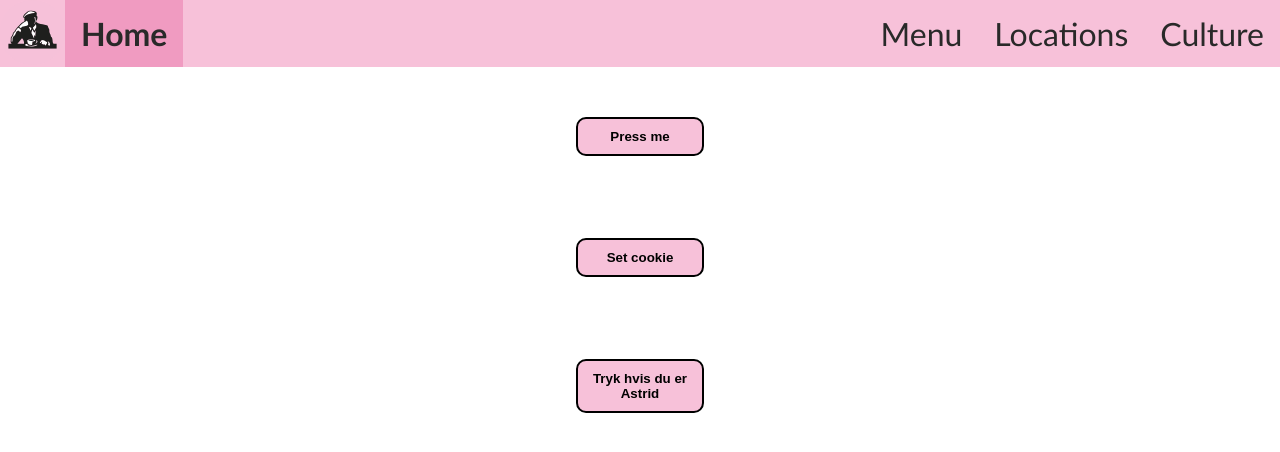
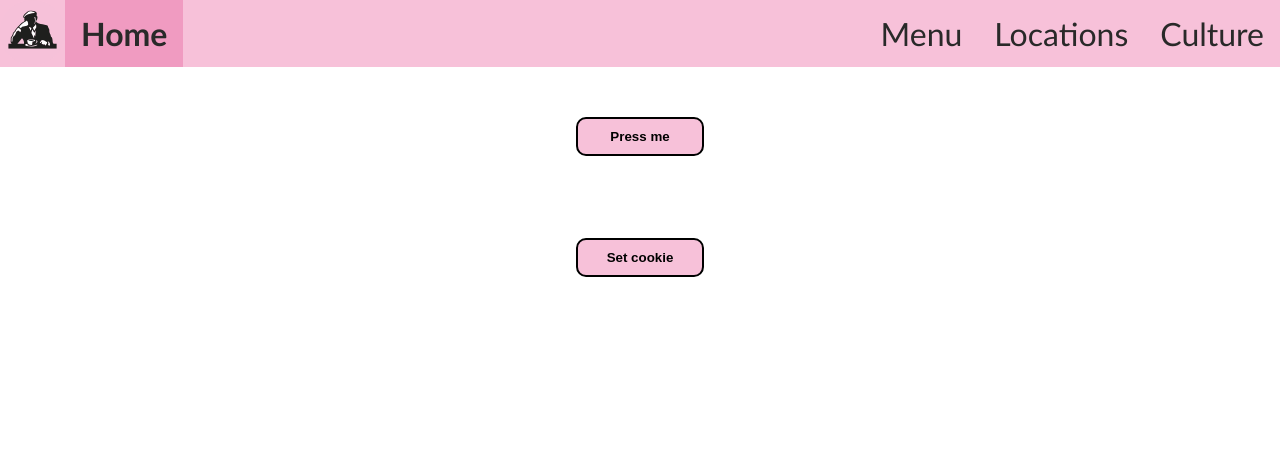
Before and after one commit to MarcusBillekop/joe-server-Billekop, a website: page public/index.html in a window 1280 px wide. Drawn offline with Linux system fonts and the light colour scheme; files that its build step writes are made by us from their sources; files whose address does not match are found by name.

Commit message:
midlertidig gemt 2

```diff
--- a/public/index.html
+++ b/public/index.html
@@ -17,31 +17,16 @@
     <li style="float:right"><a href="/locations">Locations</a></li>
     <li style="float:right"><a href="/">Menu</a></li>
   </ul>
-
   <div class="center">
     <button onclick="getResponse()">Press me</button>
     <p id="response"></p>
   </div>
-
   <div class="center">
     <button onclick="setCookie()">Set cookie</button>
     <p id="cookie"></p>
   </div>
 
-  <!-- Knap til Astrid-siden -->
-  <div class="center">
-    <button onclick="goToAstridPage()">Tryk hvis du er Astrid</button>
-  </div>
-
-  <script src="./static/scripts/index.js"></script>
-
-  <script>
-    // Funktion til at navigere til /astrid siden
-    function goToAstridPage() {
-      window.location.href = "/astrid";
-    }
-  </script>
-
 </body>
+<script src="./static/scripts/index.js"></script>
 
 </html>
```
Also changed, not shown: server.js (+8 -1 lines).
